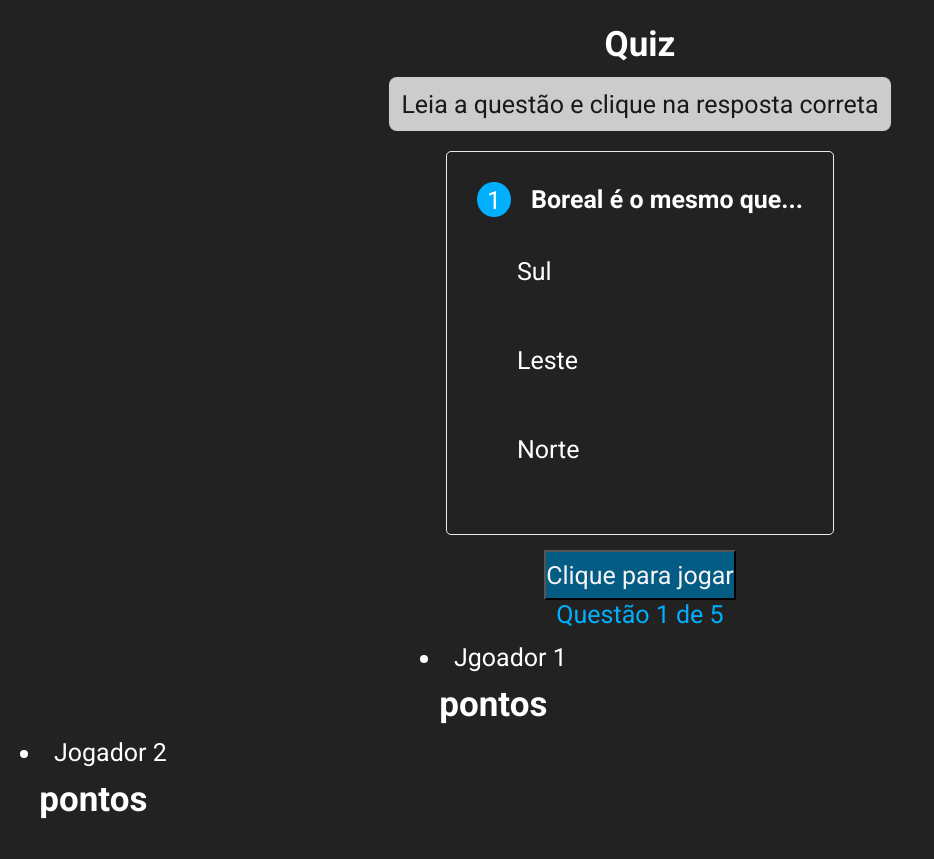
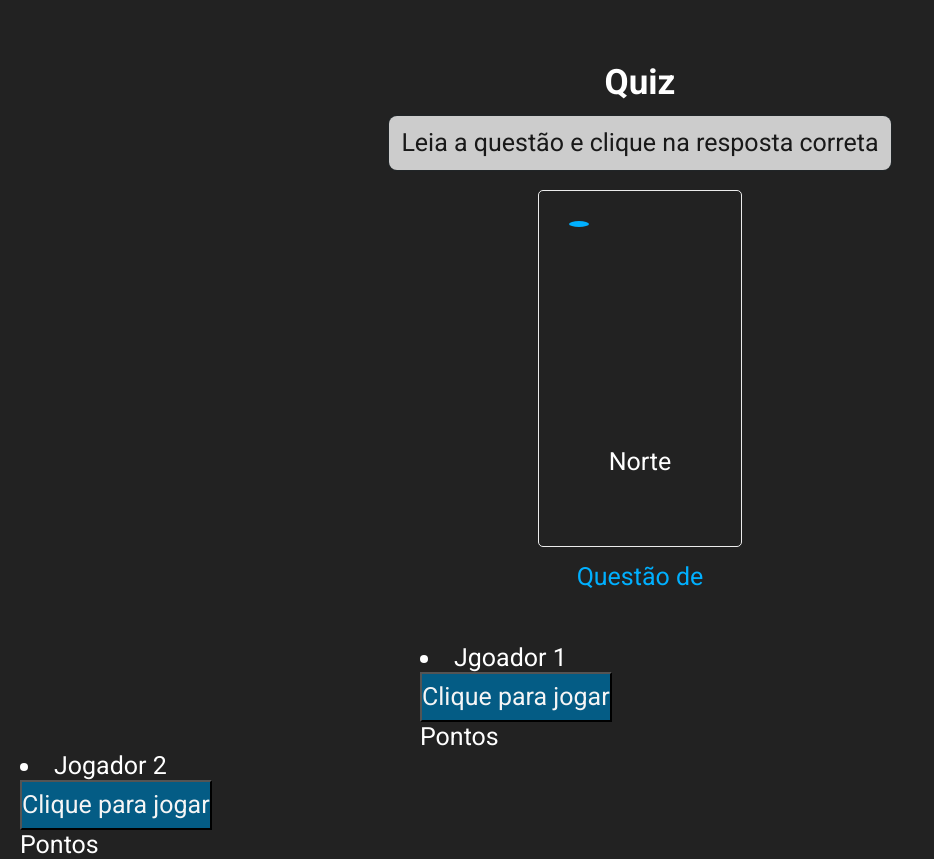
Before and after one commit to Celsoroch/quiz-battle, a website: page index.html in a window 1280 px wide. Shown: the whole page, without its empty margins (0-934 px from the left). Before the commit the page ends 833 px from the top, so only its background shows below. Drawn offline with Linux system fonts and the light colour scheme.

Commit message:
enviando html

```diff
--- a/index.html
+++ b/index.html
@@ -32,32 +32,38 @@
                         <li id='a' value='1A' class='respostas' onClick='verificarSeAcertou(this, this)'></li>
                         <li id='b' value='1B' class='respostas' onClick='verificarSeAcertou(this, this)'></li>
                         <li id='c' value='1C' class='respostas' onClick='verificarSeAcertou(this, this)'></li>
+                        <li id='d' value='1D' class='respostas' onClick='verificarSeAcertou(this, this)'>Norte</li>
                     </ol>
                 </div>
-            </article>
-
-            <article class="botao_jogar">
-                <button class="botao_jogar">Clique para jogar</button>
             </article>
 
             <article id='aviso'>Questão <span id='numero'></span> de <span id='total'></span></article>
 
         </section>
-
         <div class="jogador1">
-            <li>Jgoador 1</li>
-            <h1>pontos</h1>
+            <li class="nome_jogador_1">Jgoador 1</li>
+            <article>
+                <button class="botao_jogar botao_j1">Clique para jogar</button>
+            </article>
+            <article class='pontos_1'>
+                Pontos
+            </article>
         </div>
 
         <div class="jogador2">
-            <li>Jogador 2</li>
-            <h1>pontos</h1>
+            <li class="nome_jogador_2">Jogador 2</li>
+            <article>
+                <button class="botao_jogar botao_j2">Clique para jogar</button>
+            </article>
+            <article class='pontos_2'>
+                Pontos
+            </article>
         </div>
 
     </main>
 
 <!-- JS externo -->
-<script src="./index.js"></script>
+<script src="./teste.js"></script>
 
 </body>
 </html>
```
